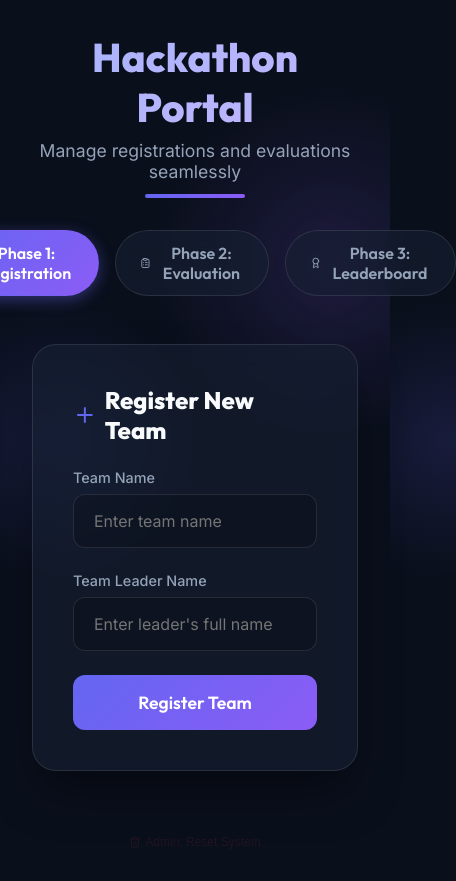
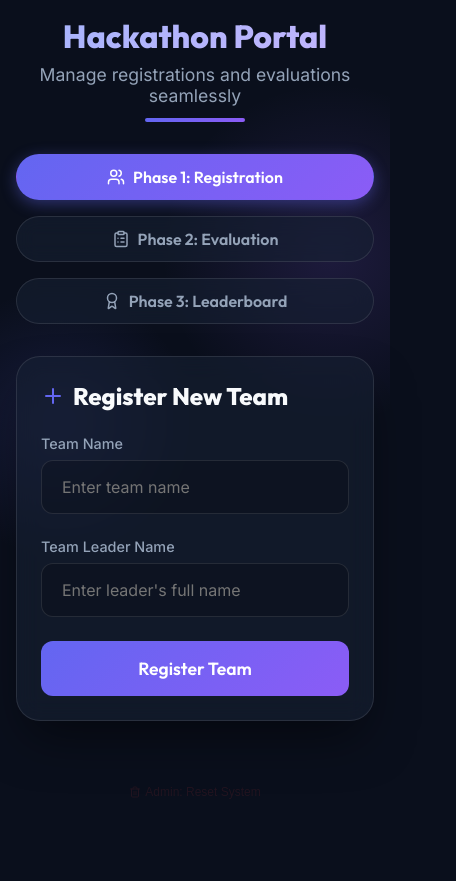
Before and after one commit to praveenrajramaraj96-sketch/event_registration, a React (Vite) app: page / in a window 390 px wide. Shown: the whole page, 456 px wide, since content can reach past the window. After the commit the page ends 844 px from the top, so only its background shows below. Built offline with nearby package versions, Linux system fonts and the light colour scheme.

Commit message:
Update layout for mobile responsiveness and scoring UI

```diff
--- a/src/App.jsx
+++ b/src/App.jsx
@@ -234,7 +234,7 @@ function TeamCard({ team, onCall, onSubmitMarks }) {
         )}
 
         {team.status === 'presenting' && (
-          <div style={{ display: 'flex', gap: '0.75rem', alignItems: 'flex-start' }}>
+          <div style={{ display: 'flex', gap: '0.75rem', alignItems: 'flex-start', flexWrap: 'wrap' }}>
             <div style={{ display: 'flex', flexDirection: 'column', alignItems: 'center', gap: '0.25rem' }}>
               <input
                 type="number"
--- a/src/index.css
+++ b/src/index.css
@@ -329,3 +329,39 @@ h1, h2, h3, h4, h5, h6 {
   margin-bottom: 1rem;
   opacity: 0.5;
 }
+
+/* Responsive Design */
+@media (max-width: 768px) {
+  .app-container {
+    padding: 1rem;
+  }
+
+  .tabs {
+    flex-wrap: wrap;
+    margin-bottom: 2rem;
+  }
+
+  .tab-btn {
+    width: 100%;
+    justify-content: center;
+  }
+
+  .glass-card {
+    padding: 1.5rem;
+  }
+
+  .team-card {
+    flex-direction: column;
+    align-items: flex-start;
+    gap: 1.25rem;
+  }
+
+  .team-actions {
+    width: 100%;
+    flex-wrap: wrap;
+  }
+
+  .title-glow {
+    font-size: 2rem;
+  }
+}
```
